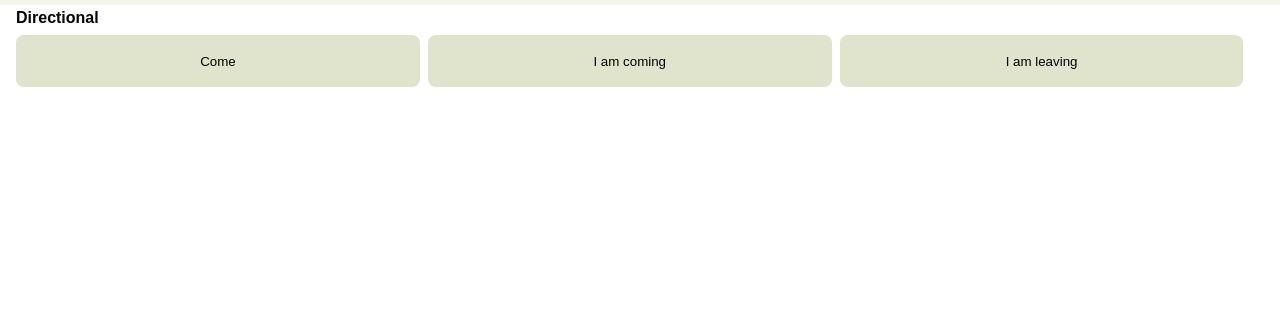
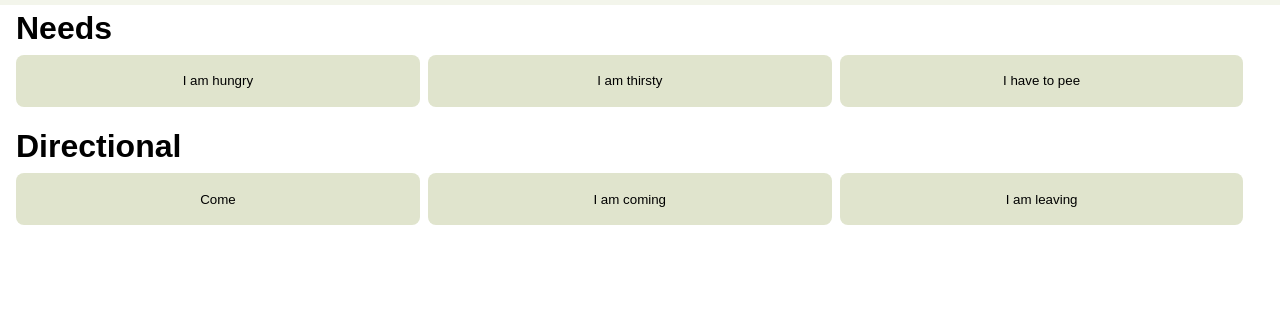
Before and after one commit to Patricia-NavarroMartin/TTS, a plain HTML site: page index.html in a window 1280 px wide. Shown: the part 795-1108 px from the top of the page. Before the commit the page ends 970 px from the top, so only its background shows below. Drawn offline with Linux system fonts and the light colour scheme.

Commit message:
fix: category title to h1

```diff
--- a/index.html
+++ b/index.html
@@ -186,7 +186,7 @@
       const categoryDiv = document.createElement('div');
       categoryDiv.classList.add('category');
 
-      const categoryTitle = document.createElement('div');
+      const categoryTitle = document.createElement('h1');
       categoryTitle.classList.add('category-title');
       categoryTitle.textContent = category.name;
       categoryDiv.appendChild(categoryTitle);
```
